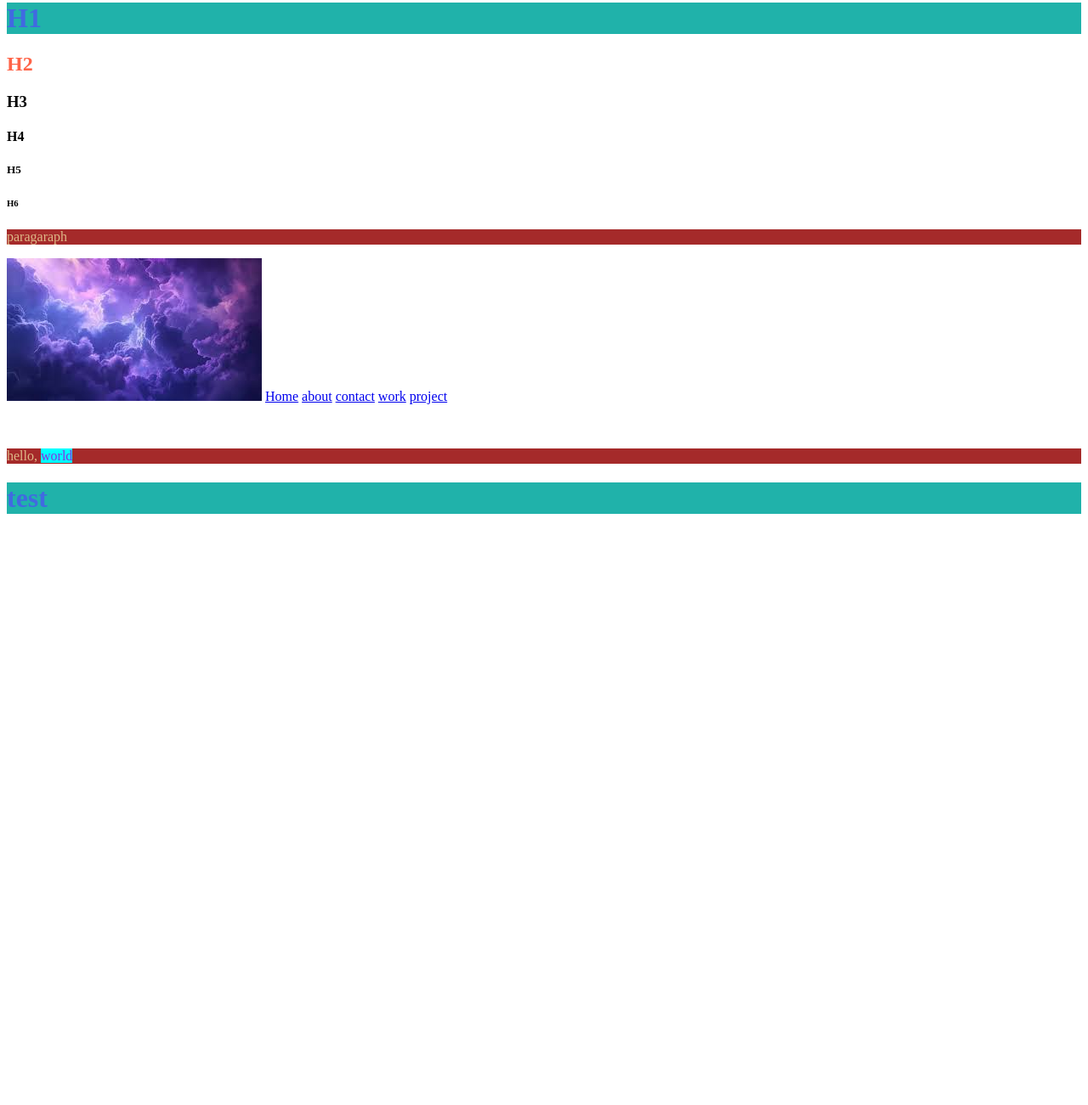
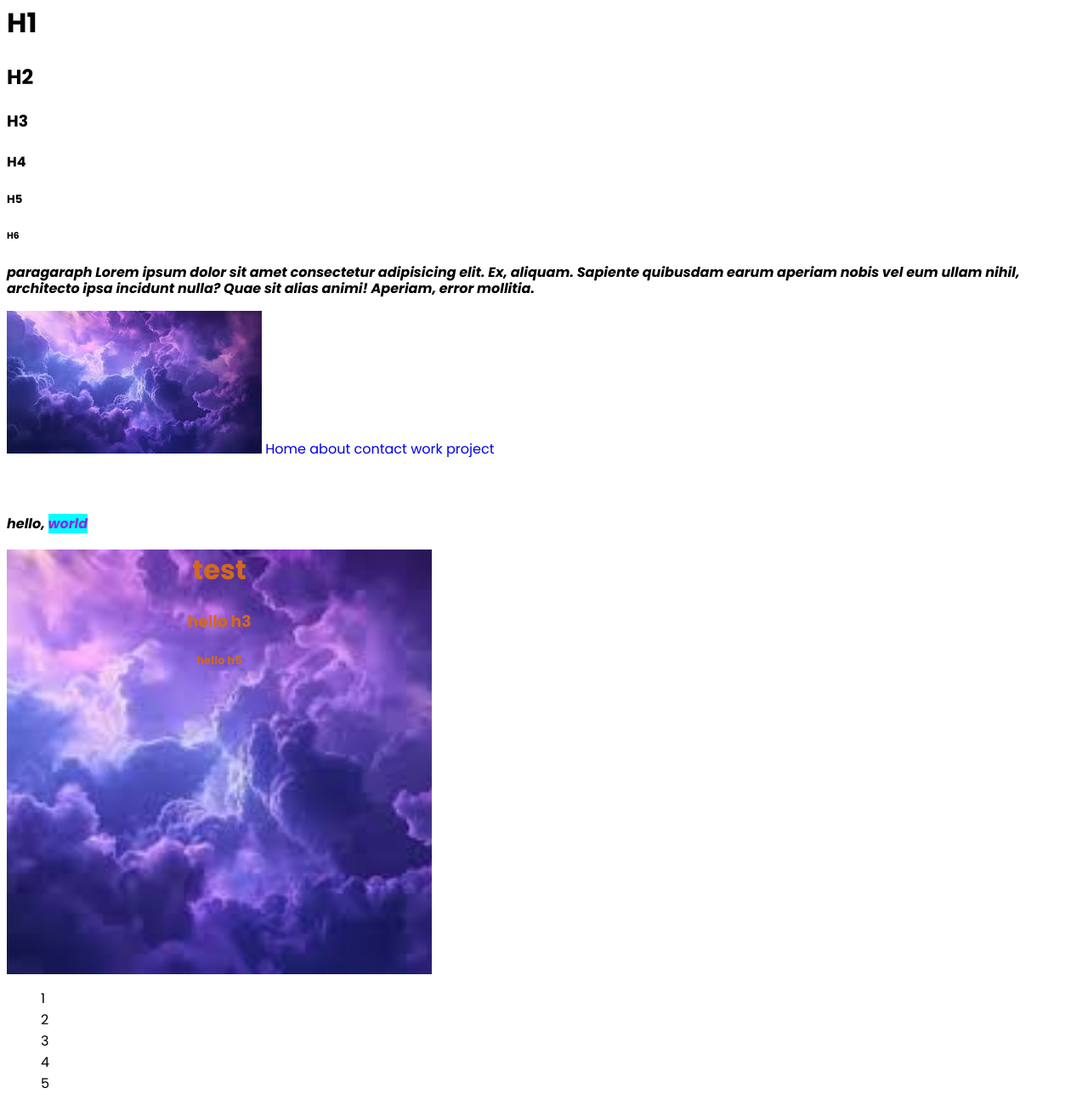
Before and after one commit to mohitkadwe19/full_stack_march, a plain HTML site: page day_1/index.html in a window 1280 px wide. Shown: the part 18-1319 px from the top of the page at 85% size. Before the commit the page ends 800 px from the top, so only its background shows below. Drawn offline with Linux system fonts and the light colour scheme.

Commit message:
Add image file and enhance HTML structure with new elements and styling

```diff
--- a/day_1/index.html
+++ b/day_1/index.html
@@ -11,25 +11,24 @@
 
     <!-- internal css -->
     <style>
-      p{
+      /* p{
         color:burlywood;
         background-color: brown;
-      }
+      } */
     </style>
 
     <!-- external css -->
     <link rel="stylesheet" href="style.css" />
-
   </head>
   <body>
     <!-- define about body of web page -->
     <h1>H1</h1>
-    <h2>H2</h2>
-    <h3>H3</h3>
+    <h2 id="head_2">H2</h2>
+    <h3 class="head_3">H3</h3>
     <h4>H4</h4>
-    <h5>H5</h5>
+    <h5 class="head_5">H5</h5>
     <h6>H6</h6>
-    <p>paragaraph</p>
+    <p>paragaraph Lorem ipsum dolor sit amet consectetur adipisicing elit. Ex, aliquam. Sapiente quibusdam earum aperiam nobis vel eum ullam nihil, architecto ipsa incidunt nulla? Quae sit alias animi! Aperiam, error mollitia.</p>
 
     <img src="../image.png" alt="image no found" />
     <!--
@@ -58,14 +57,26 @@
     <br />
     <br />
 
-    <p>  <!-- inline  -->
+    <p>
+      <!-- inline  -->
       hello,
-      <span style="color: blueviolet; background-color: aqua;">world</span>
+      <span style="color: blueviolet; background-color: aqua">world</span>
     </p>
 
-    <h1>
-      test
-    </h1>
+    <div class="container">
+      <h1>test</h1>
 
+      <h3 class="head_3">hello h3</h3>
+
+      <h5 class="head_5">hello h5</h5>
+    </div>
+
+    <ol>
+      <li>1</li>
+      <li>2</li>
+      <li>3</li>
+      <li>4</li>
+      <li>5</li>
+    </ol>
   </body>
 </html>
--- a/day_1/style.css
+++ b/day_1/style.css
@@ -1,4 +1,10 @@
-h1{
+@import url('https://fonts.googleapis.com/css2?family=Poppins:ital,wght@0,100;0,200;0,300;0,400;0,500;0,600;0,700;0,800;0,900;1,100;1,200;1,300;1,400;1,500;1,600;1,700;1,800;1,900&display=swap');
+
+body{
+    font-family: "Poppins", sans-serif;
+}
+
+/* h1{
     color: royalblue;
     background-color: lightseagreen;
 }
@@ -6,3 +12,63 @@ h1{
 h2 {
     color: tomato;
 }
+
+.head_3 {
+    color: darkseagreen;
+}
+*/
+
+/* class need to defined by . */
+/* .head_5{
+    color: darkslateblue;
+} */
+
+/* id need to defined by # */
+/* #head_2{
+    color: hsl(11, 72%, 61%)
+} */
+
+
+/*
+
+ id > class > tag
+
+*/
+
+.container{
+    color: chocolate;
+    /* background:lightgray; */
+    width: 500px;
+    height: 500px;
+    text-align: center;
+    /* background-color: palevioletred; */
+    background-image: url('./image.png');
+    background-repeat: no-repeat;
+    background-position:center;
+    background-size: cover;
+    background-attachment: fixed;
+}
+
+
+/* .head_3{
+    color: darkslateblue;
+}
+
+#head_2{
+    color: hsl(11, 72%, 61%);
+} */
+
+p{
+    font-family: "Poppins", sans-serif;
+    font-weight: bold;
+    font-style:oblique;
+    line-height: 1.2;
+}
+
+a{
+    text-decoration: none;
+}
+
+ol {
+    list-style-type: none;
+}
```
Also changed, not shown: day_1/image.png (renamed from image.png).
